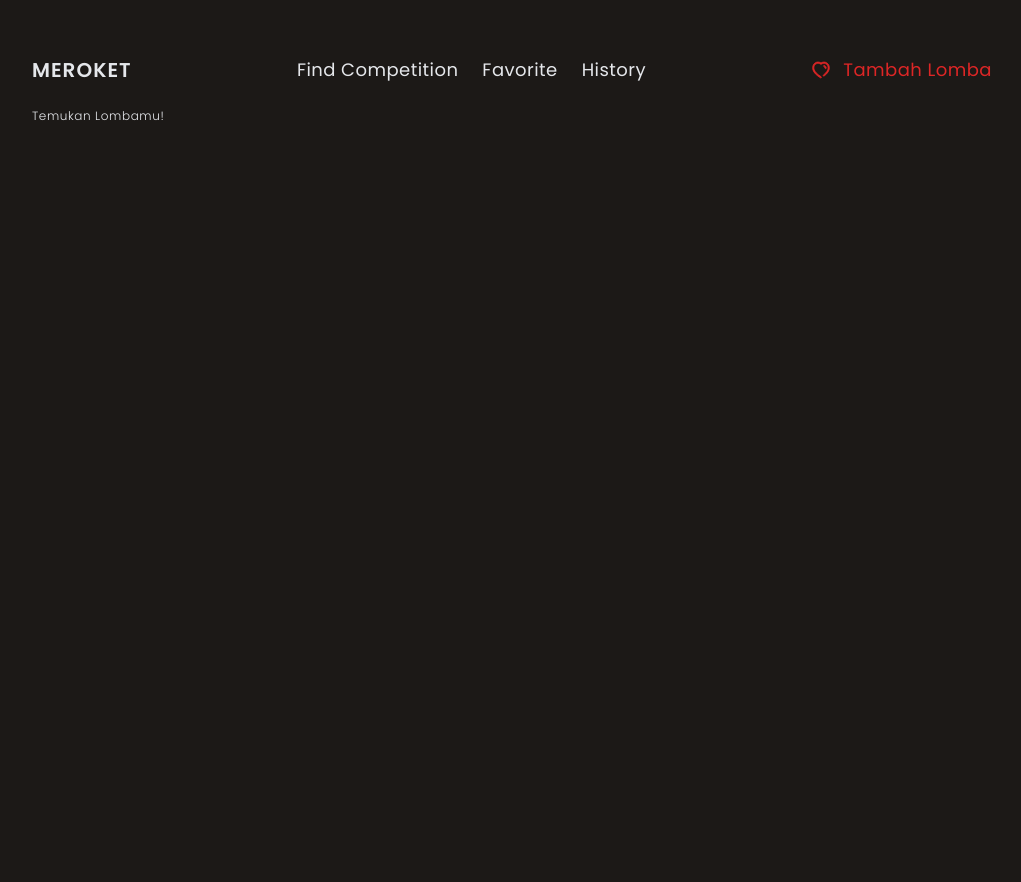
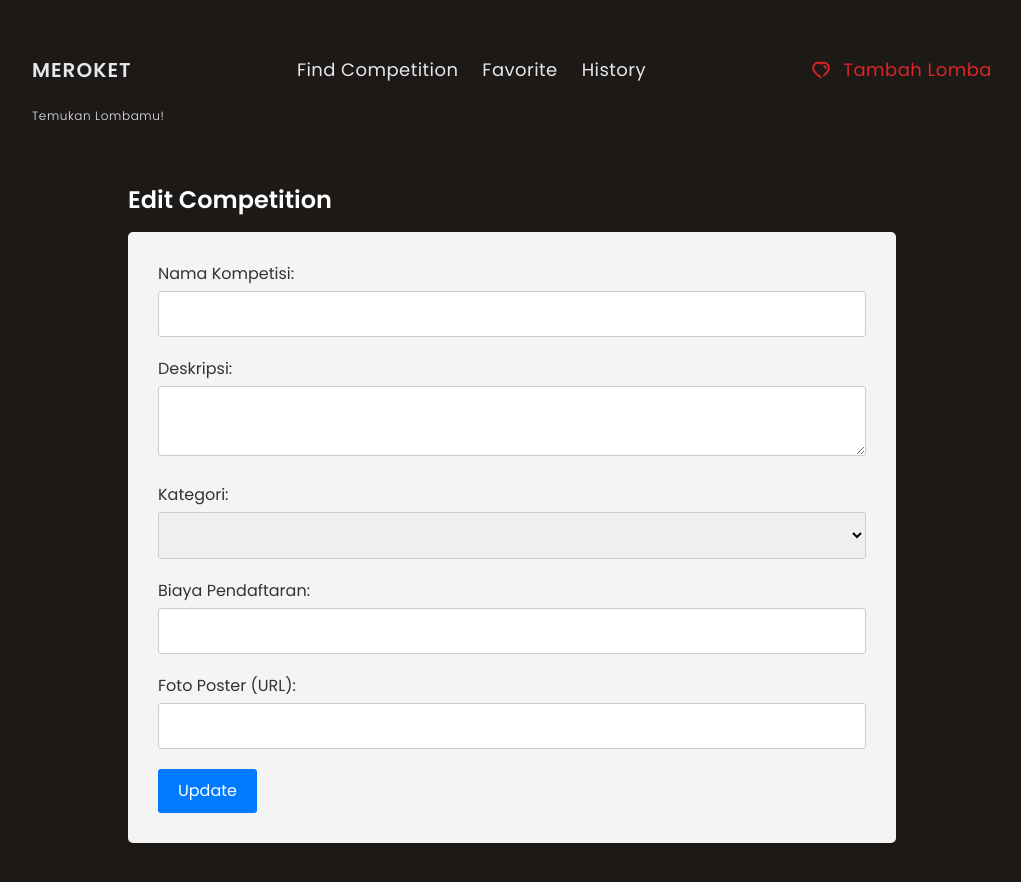
Before and after one commit to bangadjie/Meroket, a Vue app: page /edit/1 in a window 1280 px wide. Shown: the top 882 px of the page, without its empty margins (128-1149 px from the left). Before the commit the page ends 800 px from the top, so only its background shows below. Built offline with nearby package versions, Linux system fonts and the light colour scheme; no server answers.

Commit message:
delete, update kompetisi

```diff
--- a/src/router/index.js
+++ b/src/router/index.js
@@ -99,6 +99,16 @@ const routes = [
       leaveClass: "animate__animated animate__fadeOutRight",
     },
   },
+  {
+    path: "/edit/:id",
+    name: "edit",
+    component: () => import("../views/edit.vue"),
+    props: true,
+    meta: {
+      enterClass: "animate__animated animate__fadeInRight",
+      leaveClass: "animate__animated animate__fadeOutRight",
+    },
+  },
 ];
 
 const router = createRouter({
--- a/src/views/Admin.vue
+++ b/src/views/Admin.vue
@@ -41,14 +41,15 @@ const fetchCompetitions = async () => {
 };
 
 const editCompetition = (id) => {
-  router.push(`/admin/edit/${id}`);
+  router.push(`/edit/${id}`);
 };
 
 const deleteCompetition = async (id) => {
   if (confirm('Are you sure you want to delete this competition?')) {
     try {
-      await axios.delete(`http://localhost:8000/api/competitions/${id}`);
+      await axios.delete(`http://localhost:8000/api/kompetisi/hapus/${id}`);
       await fetchCompetitions(); // Refresh the list
+      router.push({ path: `/admin` });
     } catch (error) {
       console.error('Error deleting competition:', error);
     }
--- /dev/null
+++ b/src/views/edit.vue
@@ -0,0 +1,133 @@
+<template>
+  <div class="container mx-auto px-4 py-8">
+    <h1 class="text-2xl font-bold mb-4" style="color:white">Edit Competition</h1>
+    <form @submit.prevent="updateCompetition" class="form-container">
+      <div class="form-group">
+        <label for="nama-kompetisi" class="text-gray-800">Nama Kompetisi:</label>
+        <input type="text" class="form-control" id="nama-kompetisi" v-model="competition.nama_kompetisi" required>
+      </div>
+      <div class="form-group">
+        <label for="deskripsi" class="text-gray-800">Deskripsi:</label>
+        <textarea class="form-control" id="deskripsi" v-model="competition.deskripsi" required></textarea>
+      </div>
+      <div class="form-group">
+        <label for="kategori" class="text-gray-800">Kategori:</label>
+        <select class="form-control" id="kategori" v-model="competition.kategori" required>
+          <option value="desain">Desain</option>
+          <option value="programming">Programming</option>
+          <option value="robotic">Robotic</option>
+          <option value="CTF">CTF</option>
+        </select>
+      </div>
+      <div class="form-group">
+        <label for="biaya-pendaftaran" class="text-gray-800">Biaya Pendaftaran:</label>
+        <input type="number" class="form-control" id="biaya-pendaftaran" v-model="competition.biaya_pendaftaran" required>
+      </div>
+      <div class="form-group">
+        <label for="foto-poster" class="text-gray-800">Foto Poster (URL):</label>
+        <input type="text" class="form-control" id="foto-poster" v-model="competition.foto_poster">
+      </div>
+      <button type="submit" class="btn btn-primary">Update</button>
+    </form>
+  </div>
+</template>
+
+<script setup>
+import axios from 'axios';
+import { ref, onMounted } from 'vue';
+import { useRoute, useRouter } from 'vue-router';
+
+const route = useRoute();
+const router = useRouter();
+const competition = ref({
+  id: route.params.id,
+  nama_kompetisi: '',
+  deskripsi: '',
+  kategori: '',
+  biaya_pendaftaran: '',
+  foto_poster: ''
+});
+
+onMounted(async () => {
+  await fetchCompetition();
+});
+
+const fetchCompetition = async () => {
+  try {
+    const response = await axios.get(`http://localhost:8000/api/kompetisi/${competition.value.id}`);
+    Object.assign(competition.value, response.data);
+  } catch (error) {
+    console.error('Error fetching competition:', error);
+  }
+};
+
+const updateCompetition = async () => {
+  try {
+    await axios.put(`http://localhost:8000/api/kompetisi/update/${competition.value.id}`, {
+      nama_kompetisi: competition.value.nama_kompetisi,
+      deskripsi: competition.value.deskripsi,
+      kategori: competition.value.kategori,
+      biaya_pendaftaran: competition.value.biaya_pendaftaran,
+      foto_poster: competition.value.foto_poster
+    });
+    router.push('/admin');
+  } catch (error) {
+    if (error.response) {
+      console.error('Error response data:', error.response.data);
+      console.error('Error response status:', error.response.status);
+      console.error('Error response headers:', error.response.headers);
+    } else if (error.request) {
+      console.error('Error request data:', error.request);
+    } else {
+      console.error('Error message:', error.message);
+    }
+    console.error('Error config:', error.config);
+  }
+};
+</script>
+
+<style scoped>
+.container {
+  max-width: 800px;
+  margin: auto;
+}
+
+.form-container {
+  width: 100%;
+  padding: 30px;
+  border-radius: 5px;
+  background-color: #f4f4f4;
+}
+
+.form-group {
+  margin-bottom: 20px;
+}
+
+.form-group label {
+  display: block;
+  margin-bottom: 5px;
+  color: #333;
+}
+
+.form-control {
+  padding: 10px;
+  border: 1px solid #ccc;
+  border-radius: 3px;
+  width: 100%;
+}
+
+.btn-primary {
+  background-color: #007bff;
+  border-color: #007bff;
+  color: #fff;
+  padding: 10px 20px;
+  border-radius: 3px;
+  cursor: pointer;
+  transition: all 0.2s ease-in-out;
+}
+
+.btn-primary:hover {
+  background-color: #0056b3;
+  border-color: #0056b3;
+}
+</style>
```
